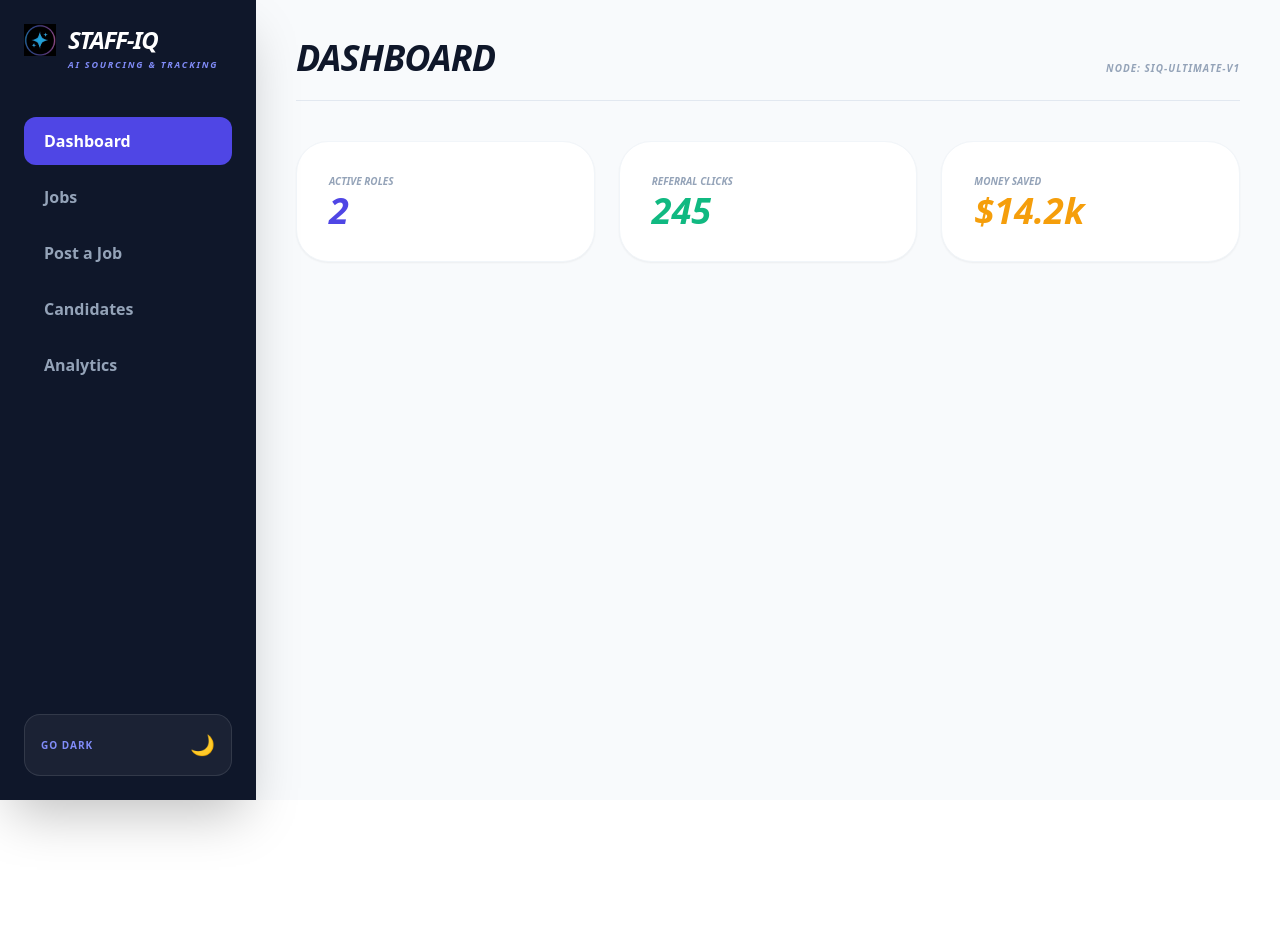
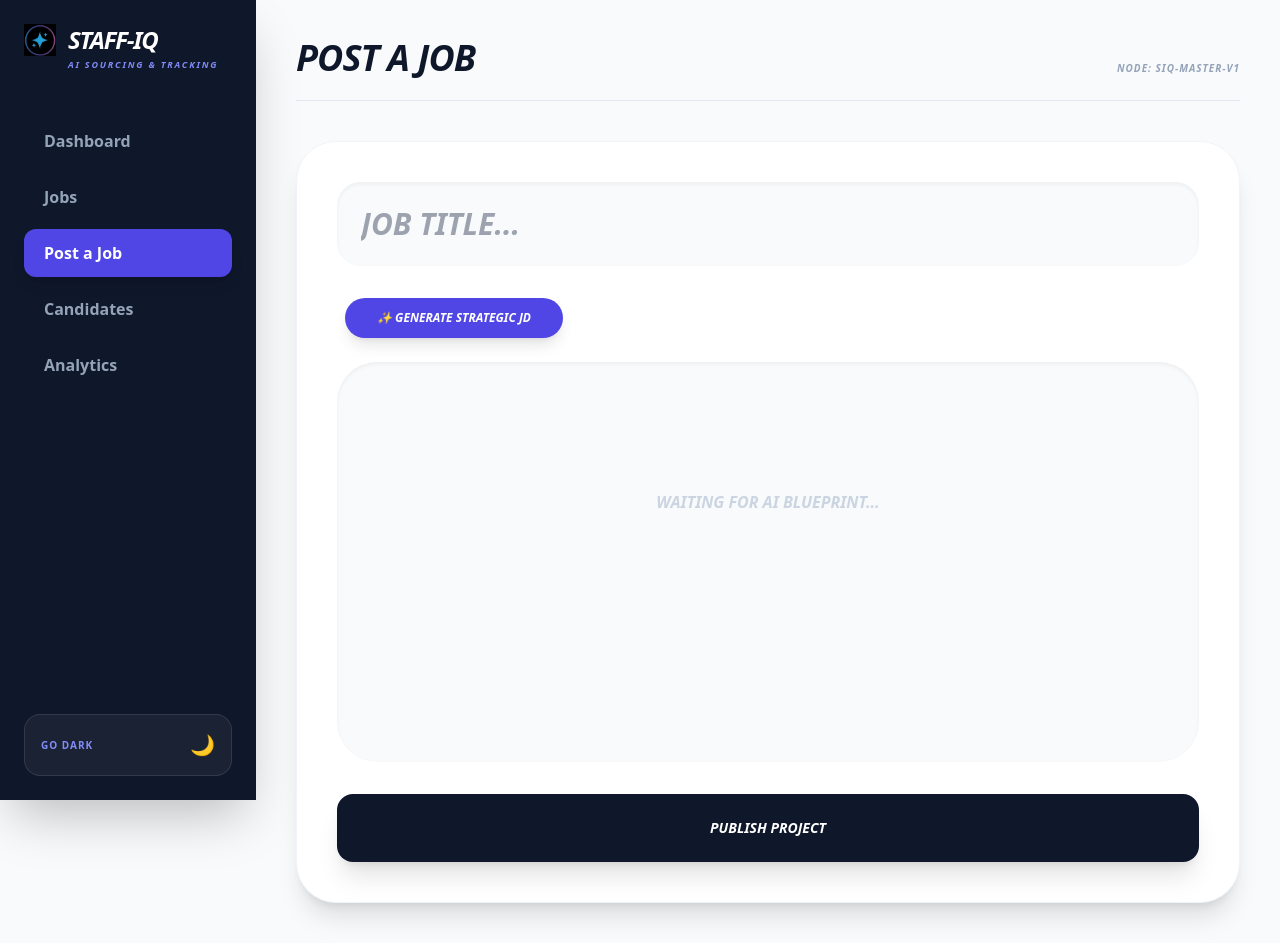
Before and after one commit to dansims2024-afk/staff-iq, a React (Vite) app: page / in a window 1280 px wide. Before the commit the page ends 800 px from the top, so only its background shows below. Built offline with nearby package versions, Linux system fonts and the light colour scheme.

Commit message:
Update App.jsx

```diff
--- a/src/App.jsx
+++ b/src/App.jsx
@@ -1,18 +1,18 @@
-import React, { useState, useEffect } from 'react';
+import React, { useState } from 'react';
 
 export default function App() {
   // --- 1. GLOBAL STATE & THEME ---
-  const [activeTab, setActiveTab] = useState('Dashboard');
+  const [activeTab, setActiveTab] = useState('Post a Job');
   const [darkMode, setDarkMode] = useState(false);
   const [selectedCandidate, setSelectedCandidate] = useState(null);
-  const [editingJob, setEditingJob] = useState(null);
 
-  // Posting State
+  // Posting / Generator State
   const [title, setTitle] = useState("");
   const [description, setDescription] = useState("");
+  const [socialSnippet, setSocialSnippet] = useState("");
   const [isGenerating, setIsGenerating] = useState(false);
 
-  // --- 2. DATA STORE (Updated with Referral Tracking) ---
+  // --- 2. MASTER DATA REPOSITORY ---
   const [jobs, setJobs] = useState([
     { id: 101, title: "Senior Software Engineer", dept: "Engineering", location: "Remote", applicants: 42, referralClicks: 156, status: "Active" },
     { id: 102, title: "Product Designer", dept: "Design", location: "New York", applicants: 18, referralClicks: 89, status: "Active" }
@@ -23,11 +23,32 @@ export default function App() {
     { id: 2, name: "Marcus Wright", role: "UX Designer", score: "88%", source: "Google Jobs", aiHits: ["Figma Systems pro", "Accessibility specialist"] }
   ];
 
-  // --- 3. LOGIC FUNCTIONS ---
+  // --- 3. CORE LOGIC FUNCTIONS ---
+
+  // Restoration of the Strategic Generator
+  const generateStrategicAI = () => {
+    if (!title) return alert("Please enter a Job Title.");
+    setIsGenerating(true);
+    setTimeout(() => {
+      const eliteJD = `MISSION: ${title.toUpperCase()}\n\nTHE IMPACT\nJoin Staff-IQ, the platform redefining recruitment. As our ${title}, you will ensure our high-velocity environment remains organized, efficient, and infinitely scalable.\n\n90-DAY SUCCESS METRICS\n• Optimization: Audit and improve at least 3 core workflows.\n• Execution: Maintain a 100% accuracy rate on mission-critical tasks.\n\nTHE ARCHETYPE\n• High-Velocity Execution: You anticipate needs before they arise.\n• Strategic Mindset: You solve problems at the root.`;
+
+      const snippet = `🚀 WE ARE HIRING: ${title.toUpperCase()} @ Staff-IQ\n\nWe're looking for an elite catalyst to join our remote-first team. Apply here: https://staff-iq.app/careers`;
+
+      setDescription(eliteJD);
+      setSocialSnippet(snippet);
+      setIsGenerating(false);
+    }, 1500);
+  };
+
   const copyReferralLink = (jobId) => {
-    const link = `https://staff-iq.app/apply/${jobId}?ref=internal`;
-    navigator.clipboard.writeText(link);
-    alert("Magic Referral Link Copied! Share this with your team to track internal hires.");
+    navigator.clipboard.writeText(`https://staff-iq.app/apply/${jobId}?ref=internal`);
+    alert("Magic Referral Link Copied!");
+  };
+
+  const deleteProject = (id) => {
+    if(window.confirm("Delete this project?")) {
+      setJobs(jobs.filter(j => j.id !== id));
+    }
   };
 
   return (
@@ -40,26 +61,14 @@ export default function App() {
              <img src="/logo.png" alt="Staff-IQ" className="w-8 h-8 object-contain" />
              <h1 className="text-2xl font-[900] italic tracking-tighter uppercase leading-none">Staff-IQ</h1>
           </div>
-          <p className="text-[9px] font-black text-indigo-400 uppercase tracking-[0.2em] ml-11 leading-none italic">AI Sourcing & Tracking</p>
+          <p className="text-[9px] font-black text-indigo-400 uppercase tracking-[0.2em] ml-11 leading-none italic leading-none">AI Sourcing & Tracking</p>
         </div>
-
         <div className="flex flex-col gap-2 flex-1">
           {['Dashboard', 'Jobs', 'Post a Job', 'Candidates', 'Analytics'].map((tab) => (
-            <button
-              key={tab}
-              onClick={() => setActiveTab(tab)}
-              className={`text-left p-3 px-5 rounded-xl font-bold transition-all ${activeTab === tab ? 'bg-indigo-600 text-white' : 'text-slate-400 hover:bg-slate-800'}`}
-            >
-              {tab}
-            </button>
+            <button key={tab} onClick={() => setActiveTab(tab)} className={`text-left p-3 px-5 rounded-xl font-bold transition-all ${activeTab === tab ? 'bg-indigo-600 text-white shadow-lg' : 'text-slate-400 hover:bg-slate-800'}`}>{tab}</button>
           ))}
         </div>
-
-        {/* DARK MODE TOGGLE [UI POLISH] */}
-        <button
-          onClick={() => setDarkMode(!darkMode)}
-          className={`mt-auto p-4 rounded-2xl flex items-center justify-between border transition-all ${darkMode ? 'border-slate-700 bg-slate-800' : 'border-white/10 bg-white/5'}`}
-        >
+        <button onClick={() => setDarkMode(!darkMode)} className={`mt-auto p-4 rounded-2xl flex items-center justify-between border transition-all ${darkMode ? 'border-slate-700 bg-slate-800' : 'border-white/10 bg-white/5'}`}>
           <span className="text-[10px] font-black uppercase tracking-widest text-indigo-400">{darkMode ? 'Lights On' : 'Go Dark'}</span>
           <span className="text-xl">{darkMode ? '☀️' : '🌙'}</span>
         </button>
@@ -68,10 +77,10 @@ export default function App() {
       <main className="flex-1 ml-64 p-10">
         <header className={`mb-10 border-b pb-6 flex justify-between items-end uppercase ${darkMode ? 'border-slate-800' : 'border-slate-200'}`}>
           <h2 className="text-4xl font-[900] italic tracking-tight leading-none">{activeTab}</h2>
-          <span className="text-[10px] font-black text-slate-400 tracking-widest italic">Node: SIQ-ULTIMATE-V1</span>
+          <span className="text-[10px] font-black text-slate-400 tracking-widest italic">Node: SIQ-MASTER-V1</span>
         </header>
 
-        {/* 1. DASHBOARD WITH VIRAL STATS */}
+        {/* 1. DASHBOARD */}
         {activeTab === 'Dashboard' && (
           <div className="grid grid-cols-3 gap-6 animate-in fade-in duration-500">
             <div className={`p-8 rounded-[32px] border shadow-sm ${darkMode ? 'bg-[#1E293B] border-slate-700' : 'bg-white border-slate-100'}`}>
@@ -79,17 +88,13 @@ export default function App() {
               <p className="text-4xl font-[900] italic text-indigo-600 leading-none">{jobs.length}</p>
             </div>
             <div className={`p-8 rounded-[32px] border shadow-sm ${darkMode ? 'bg-[#1E293B] border-slate-700' : 'bg-white border-slate-100'}`}>
-              <p className="text-slate-400 text-[10px] font-black uppercase mb-1 italic">Referral Clicks</p>
-              <p className="text-4xl font-[900] italic text-emerald-500 leading-none">245</p>
-            </div>
-            <div className={`p-8 rounded-[32px] border shadow-sm ${darkMode ? 'bg-[#1E293B] border-slate-700' : 'bg-white border-slate-100'}`}>
-              <p className="text-slate-400 text-[10px] font-black uppercase mb-1 italic">Money Saved</p>
-              <p className="text-4xl font-[900] italic text-amber-500 leading-none">$14.2k</p>
+              <p className="text-slate-400 text-[10px] font-black uppercase mb-1 italic">Total Hires</p>
+              <p className="text-4xl font-[900] italic text-emerald-500 leading-none">24</p>
             </div>
           </div>
         )}
 
-        {/* 2. JOBS WITH REFERRAL ENGINE  */}
+        {/* 2. JOBS (RESTORATION) */}
         {activeTab === 'Jobs' && (
           <div className="space-y-4 animate-in fade-in">
             {jobs.map(j => (
@@ -99,55 +104,60 @@ export default function App() {
                   <p className="text-[10px] font-black text-slate-400 uppercase tracking-widest leading-none">{j.dept} • {j.referralClicks} Viral Clicks</p>
                 </div>
                 <div className="flex gap-4">
-                    <button onClick={() => copyReferralLink(j.id)} className="px-6 py-2 bg-indigo-600 text-white rounded-xl text-[10px] font-black uppercase tracking-widest shadow-lg shadow-indigo-500/20 hover:bg-indigo-700">Magic Link 🔗</button>
-                    <button onClick={() => setEditingJob(j)} className={`px-6 py-2 rounded-xl text-[10px] font-black uppercase ${darkMode ? 'bg-slate-700 text-white' : 'bg-[#0F172A] text-white'}`}>Edit</button>
+                    <button onClick={() => copyReferralLink(j.id)} className="px-6 py-2 bg-indigo-600 text-white rounded-xl text-[10px] font-black uppercase tracking-widest shadow-lg hover:bg-indigo-700">Magic Link 🔗</button>
+                    <button onClick={() => deleteProject(j.id)} className={`px-4 py-2 border rounded-xl text-[10px] font-black uppercase ${darkMode ? 'border-slate-700 text-slate-500' : 'border-slate-100 text-slate-300'}`}>✕</button>
                 </div>
               </div>
             ))}
           </div>
         )}
 
-        {/* 3. POST A JOB */}
+        {/* 3. POST A JOB (RESTORATION) */}
         {activeTab === 'Post a Job' && (
-          <div className="max-w-4xl animate-in slide-in-from-bottom-4">
-             <div className={`p-10 rounded-[40px] shadow-2xl border ${darkMode ? 'bg-[#1E293B] border-slate-700 text-white' : 'bg-white border-slate-100 text-[#0F172A]'}`}>
-                <input
-                  value={title}
-                  onChange={(e) => setTitle(e.target.value)}
-                  className={`w-full p-6 rounded-2xl border-none font-[900] italic text-3xl uppercase mb-8 outline-none focus:ring-2 focus:ring-indigo-500 transition-all ${darkMode ? 'bg-slate-800' : 'bg-slate-50 shadow-inner'}`}
-                  placeholder="JOB TITLE..."
-                />
-                <div className="flex justify-between items-center mb-6">
-                    <button className="bg-indigo-600 text-white px-8 py-3 rounded-full font-[900] italic text-xs uppercase hover:bg-indigo-700 shadow-xl">✨ Generate Strategic JD</button>
+          <div className="max-w-5xl space-y-8 animate-in slide-in-from-bottom-4">
+            <div className={`p-10 rounded-[40px] shadow-xl border ${darkMode ? 'bg-[#1E293B] border-slate-700 text-white' : 'bg-white border-slate-100'}`}>
+              <input value={title} onChange={(e) => setTitle(e.target.value)} className={`w-full p-6 rounded-[24px] border-none font-[900] italic text-3xl uppercase mb-8 outline-none focus:ring-2 focus:ring-indigo-500 transition-all ${darkMode ? 'bg-slate-800' : 'bg-slate-50 shadow-inner'}`} placeholder="JOB TITLE..." />
+
+              <div className="flex justify-between items-center px-2 mb-6">
+                 <button onClick={generateStrategicAI} disabled={isGenerating} className="bg-indigo-600 text-white px-8 py-3 rounded-full font-[900] italic text-xs uppercase hover:bg-indigo-700 shadow-lg">
+                    {isGenerating ? "Architecting..." : "✨ Generate Strategic JD"}
+                 </button>
+              </div>
+
+              <div className={`w-full min-h-[400px] p-12 rounded-[40px] border-none shadow-inner mb-8 overflow-y-auto ${darkMode ? 'bg-slate-800' : 'bg-slate-50'}`}>
+                {description ? (
+                  <div className="max-w-none">
+                    {description.split('\n').map((line, i) => (
+                      <p key={i} className={`text-sm mb-2 ${line.startsWith('MISSION:') ? 'text-3xl font-[900] italic text-indigo-600 mb-8' : 'font-bold text-slate-500'}`}>{line}</p>
+                    ))}
+                  </div>
+                ) : <p className="text-slate-300 font-bold uppercase italic text-center py-20">Waiting for AI Blueprint...</p>}
+              </div>
+
+              {socialSnippet && (
+                <div className={`mb-8 p-6 rounded-3xl border border-dashed animate-in fade-in ${darkMode ? 'bg-indigo-900/20 border-indigo-500' : 'bg-indigo-50 border-indigo-100'}`}>
+                    <p className="text-[10px] font-black text-indigo-600 uppercase mb-3 italic leading-none">Social Snippet Preview</p>
+                    <p className={`text-xs font-bold italic leading-relaxed ${darkMode ? 'text-indigo-200' : 'text-slate-600'}`}>{socialSnippet}</p>
                 </div>
-                <div className={`w-full h-80 p-8 rounded-[32px] border-none text-sm leading-relaxed mb-8 ${darkMode ? 'bg-slate-800' : 'bg-slate-50'}`}>
-                   {description || "Generation portal ready..."}
-                </div>
-                <button className={`w-full py-6 rounded-2xl font-[900] italic uppercase text-sm tracking-widest shadow-xl transition-all ${darkMode ? 'bg-indigo-500' : 'bg-[#0F172A] text-white'}`}>Publish Project</button>
-             </div>
+              )}
+
+              <button className={`w-full py-6 rounded-2xl font-[900] italic uppercase text-sm shadow-xl transition-all ${darkMode ? 'bg-indigo-500' : 'bg-[#0F172A] text-white'}`}>Publish Project</button>
+            </div>
           </div>
         )}
 
-        {/* 4. ANALYTICS (Referral Leaderboard)  */}
-        {activeTab === 'Analytics' && (
-          <div className="grid grid-cols-2 gap-8 animate-in fade-in">
-              <div className={`p-10 rounded-[40px] border shadow-sm ${darkMode ? 'bg-[#1E293B] border-slate-700' : 'bg-white border-slate-100'}`}>
-                  <h4 className="text-[10px] font-black text-slate-400 uppercase tracking-widest mb-8 italic">Top Internal Referrers</h4>
-                  <div className="space-y-4">
-                      {['Alex Rivera', 'Jordan Lee', 'Sam Smith'].map((name, i) => (
-                          <div key={name} className="flex justify-between items-center p-3 rounded-xl bg-slate-50/50">
-                              <span className="text-xs font-bold">{name}</span>
-                              <span className="px-3 py-1 bg-emerald-100 text-emerald-600 rounded-lg text-[10px] font-black">{12 - i} Hires</span>
-                          </div>
-                      ))}
-                  </div>
-              </div>
-              <div className="bg-indigo-600 p-10 rounded-[40px] text-white relative overflow-hidden shadow-2xl">
-                  <p className="text-6xl font-[900] italic leading-none tracking-tighter">$14,250</p>
-                  <p className="text-[10px] font-black uppercase mt-4 opacity-60 italic">Ad Spend Efficiency Savings</p>
-                  <div className="absolute -right-10 -top-10 w-48 h-48 bg-white/10 rounded-full blur-3xl"></div>
-              </div>
-          </div>
+        {/* 4. CANDIDATES & 5. ANALYTICS (RESTORATION) */}
+        {activeTab === 'Candidates' && (
+            <div className={`rounded-[32px] shadow-sm border overflow-hidden animate-in fade-in ${darkMode ? 'bg-[#1E293B] border-slate-700' : 'bg-white border-slate-100'}`}>
+                <table className="w-full text-left">
+                    <thead><tr className={`text-[10px] font-black uppercase tracking-widest border-b italic ${darkMode ? 'bg-slate-800 border-slate-700 text-slate-500' : 'bg-slate-50 border-slate-100 text-slate-400'}`}><th className="p-8">Candidate Profile</th><th className="p-8 text-center">AI Score</th><th className="p-8">Action</th></tr></thead>
+                    <tbody className={`divide-y ${darkMode ? 'divide-slate-700' : 'divide-slate-100'}`}>
+                        {candidates.map(c => (
+                            <tr key={c.id}><td className="p-8"><p className="font-black text-lg leading-none mb-1">{c.name}</p><p className="text-[10px] font-bold text-slate-400 uppercase">{c.role}</p></td><td className="p-8 text-center"><span className="text-3xl font-[900] italic text-indigo-600 leading-none">{c.score}</span></td><td className="p-8"><button className="bg-indigo-600 text-white px-6 py-2 rounded-xl text-[10px] font-black uppercase">Evaluate</button></td></tr>
+                        ))}
+                    </tbody>
+                </table>
+            </div>
         )}
       </main>
     </div>
```
